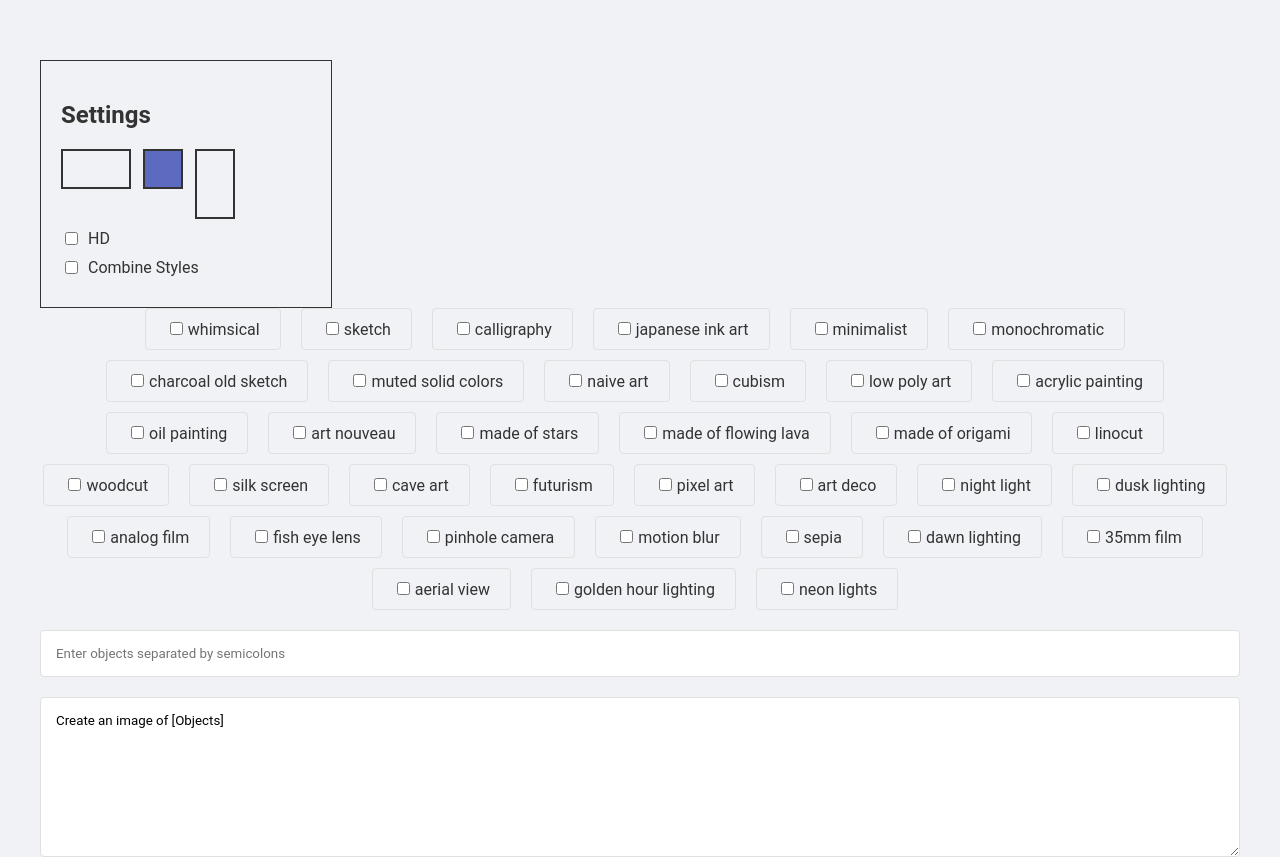
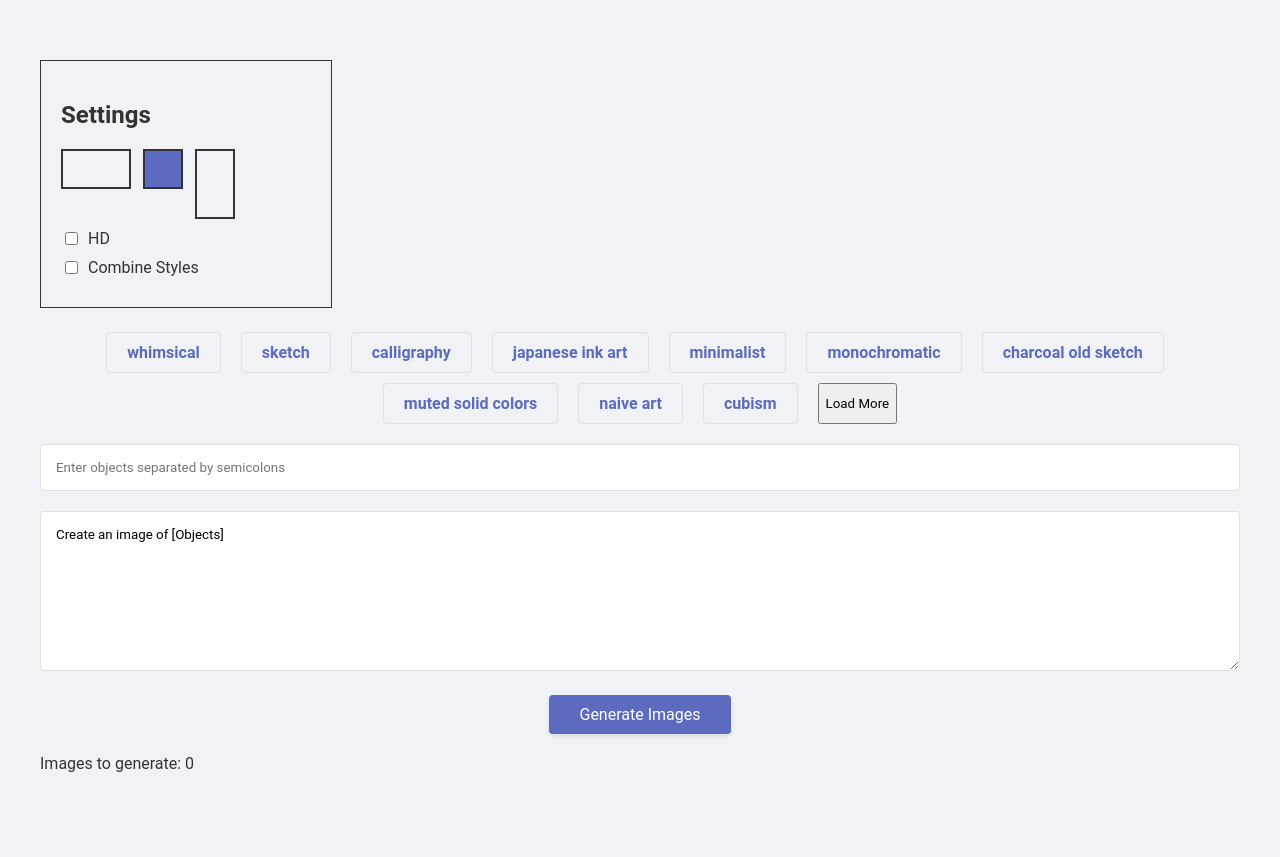
Before and after one commit to krisograbek/iza-dalle-render, a React (Create React App) app in the folder client/: page / in a window 1280 px wide. Shown: the top 857 px of the page. After the commit the page ends 833 px from the top, so only its background shows below. Built offline with nearby package versions, Linux system fonts and the light colour scheme.

Commit message:
improved style selector with 'load more' and better fonts, no visible checkbox

```diff
--- a/client/src/GlobalStyle.js
+++ b/client/src/GlobalStyle.js
@@ -23,6 +23,9 @@ export const GlobalStyle = createGlobalStyle`
     padding: 40px;
     max-width: 1200px;
     margin: auto;
+
+    @media (max-width: 768px) {
+      padding: 5px;
   }
 `;
 
--- a/client/src/components/StyleSelector.js
+++ b/client/src/components/StyleSelector.js
@@ -1,4 +1,4 @@
-import React from 'react';
+import React, { useState } from 'react';
 import styled from 'styled-components';
 
 import { theme } from '../GlobalStyle';
@@ -9,43 +9,82 @@ const StyleSelectorContainer = styled.div`
   flex-wrap: wrap;
   gap: 10px;
   margin-bottom: 20px;
+  padding-top: 24px;
+
+  @media (max-width: 768px) {
+    gap: 5px;
+    margin-bottom: 10px;
+    padding-top: 12px;
 `;
 
 const StyleLabel = styled.label`
   margin-right: 10px;
   display: inline-block;
-  background-color: ${theme.lightGray};
+  // background-color: ${theme.lightGray};
   border: 1px solid ${theme.borderColor};
   border-radius: ${theme.borderRadius};
   padding: 10px 20px;
   cursor: pointer;
+  font-weight: 600;
+
+  background-color: ${({ isChecked }) => isChecked ? theme.primaryColor : theme.lightGray};
+  color: ${({ isChecked }) => isChecked ? 'white' : theme.primaryColor};
+
 
   &:hover {
     background-color: ${theme.accentColor};
-    color: white;
+  }
+
+  @media (max-width: 768px) {
+    padding: 5px 10px;
   }
 
   input {
-    margin-right: 5px;
+    // Hide checkbox visually but remain accessible to screen readers.
+    // Source: https://www.w3.org/TR/WCAG20-TECHS/CSS2.html#CSS2visually-hidden
+    position: absolute;
+    opacity: 0;
+    width: 0;
+    height: 0;
+    margin: 0;
+    padding: 0;
+    border: none;
+  }
+
+  // Use the :checked pseudo-class to style the label when the checkbox is checked
+  input:checked + & {
+    background-color: ${theme.primaryColor};
+    color: white;
   }
 `;
 
 const StyleSelector = ({ styles, onSelectStyle, selectedStyles }) => {
+  const [visibleCount, setVisibleCount] = useState(10); // Start with 10 for mobile by default
+
+  const handleLoadMore = () => {
+    setVisibleCount(prevCount => prevCount + (window.innerWidth <= 768 ? 10 : 15));
+  };
+
+  const visibleStyles = styles.slice(0, visibleCount);
+
   return (
     <StyleSelectorContainer>
       {/* Map over styles and render checkboxes */}
-      {styles.map(style => (
-        <StyleLabel key={style.name}>
+      {visibleStyles.map(style => (
+        <StyleLabel key={style.name} isChecked={selectedStyles.includes(style.name)}>
           <input
+            id={`style-checkbox-${style.name}`} // A unique ID for the input
             type="checkbox"
             value={style.name}
             onChange={onSelectStyle}
             checked={selectedStyles.includes(style.name)}
           />
           {style.name}
-          {/* Here you can add an image to show the style using style.exampleImageURL */}
         </StyleLabel>
       ))}
+      {visibleCount < styles.length && (
+        <button onClick={handleLoadMore}>Load More</button>
+      )}
     </StyleSelectorContainer>
   );
 };
```
